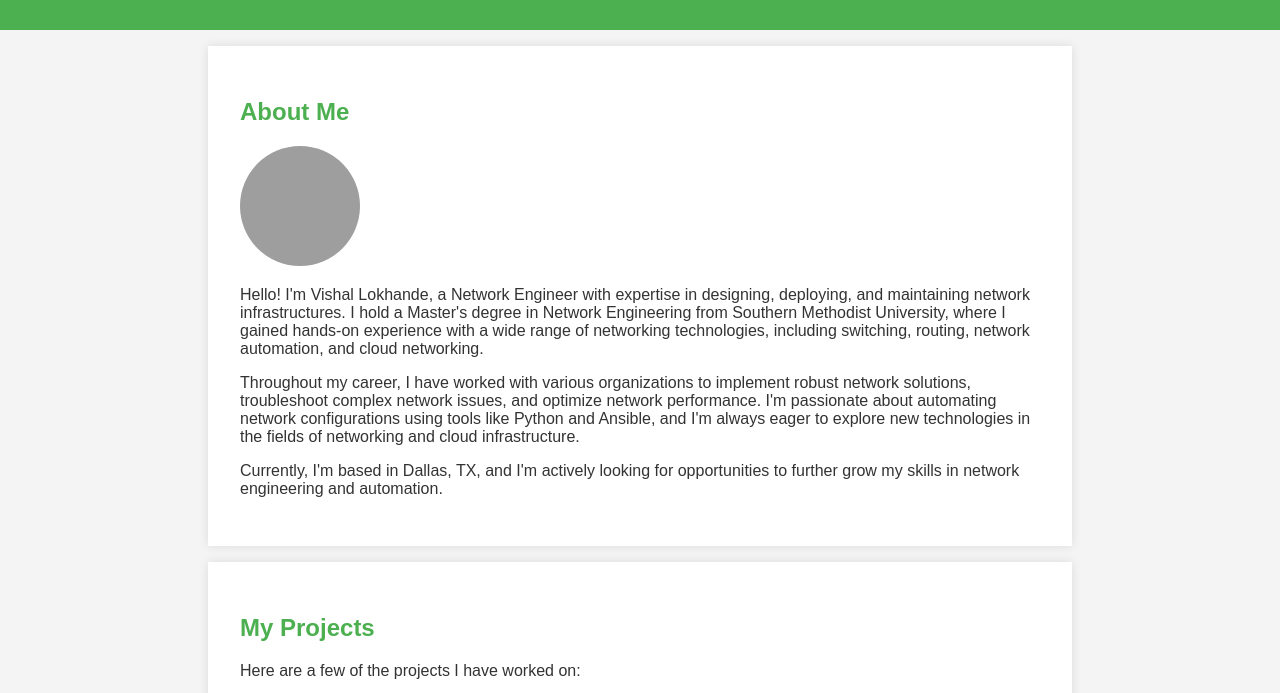
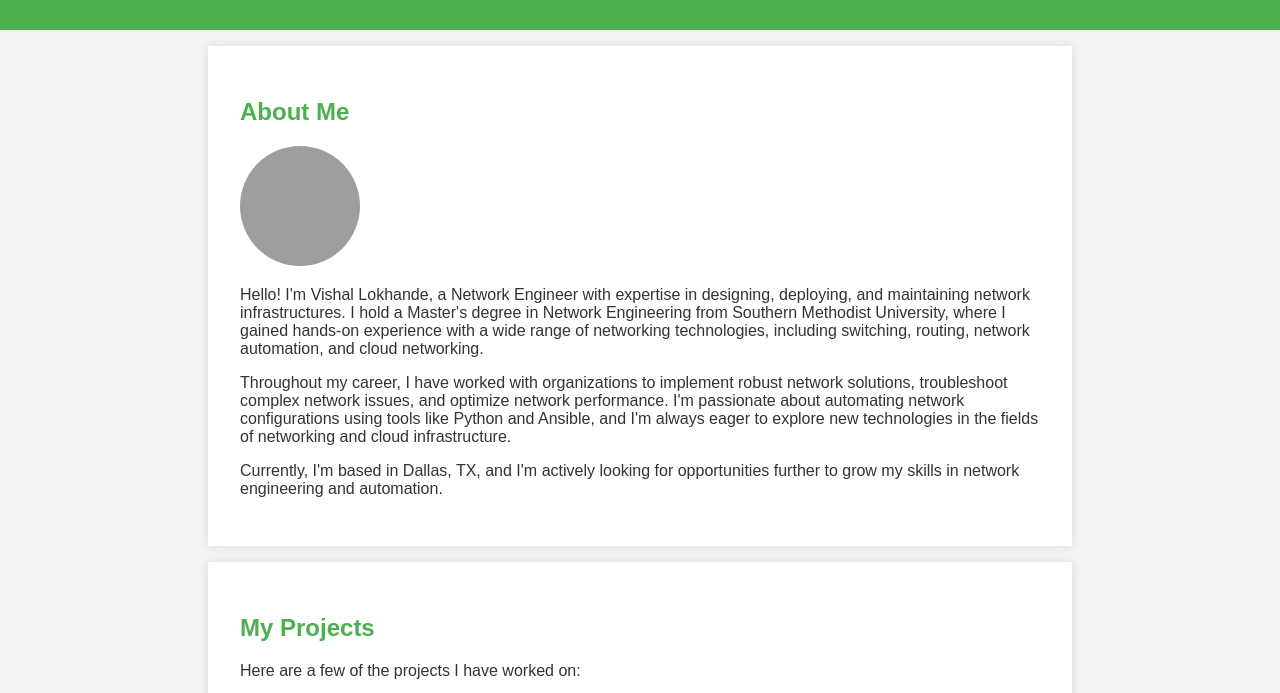
Before and after one commit to VishalLokh/my-website, a plain HTML site: page index.html in a window 1280 px wide. Shown: the part 89-782 px from the top of the page. Drawn offline with Linux system fonts and the light colour scheme; grey boxes are pictures that could not be loaded.

Commit message:
Update index.html

```diff
--- a/index.html
+++ b/index.html
@@ -28,8 +28,8 @@
         <!-- Updated with the correct image URL from your S3 bucket -->
         <img src="https://vishal-lokhande.com/profile-pic.jpg" alt="Vishal Lokhande Profile Picture" width="120" height="120" style="border-radius: 50%;">
         <p>Hello! I'm Vishal Lokhande, a Network Engineer with expertise in designing, deploying, and maintaining network infrastructures. I hold a Master's degree in Network Engineering from Southern Methodist University, where I gained hands-on experience with a wide range of networking technologies, including switching, routing, network automation, and cloud networking.</p>
-        <p>Throughout my career, I have worked with various organizations to implement robust network solutions, troubleshoot complex network issues, and optimize network performance. I'm passionate about automating network configurations using tools like Python and Ansible, and I'm always eager to explore new technologies in the fields of networking and cloud infrastructure.</p>
-        <p>Currently, I'm based in Dallas, TX, and I'm actively looking for opportunities to further grow my skills in network engineering and automation.</p>
+        <p>Throughout my career, I have worked with organizations to implement robust network solutions, troubleshoot complex network issues, and optimize network performance. I'm passionate about automating network configurations using tools like Python and Ansible, and I'm always eager to explore new technologies in the fields of networking and cloud infrastructure.</p>
+        <p>Currently, I'm based in Dallas, TX, and I'm actively looking for opportunities further to grow my skills in network engineering and automation.</p>
     </section>
 
     <!-- Projects Section -->
@@ -80,7 +80,7 @@
         <ul>
             <li><strong>AWS S3:</strong> The website is hosted on Amazon S3, ensuring high availability and performance.</li>
             <li><strong>AWS CodePipeline:</strong> The deployment of the website is automated using AWS CodePipeline, allowing continuous integration and delivery. Any updates committed to the GitHub repository are automatically deployed to the S3 bucket.</li>
-            <li><strong>AWS Lambda:</strong> A Lambda function is used to automatically set the correct metadata (`Content-Type: text/html`) for the files uploaded to the S3 bucket, ensuring proper display of the website content.</li>
+            <li><strong>AWS Lambda:</strong> A Lambda function is used to set the correct metadata automatically (`Content-Type: text/html`) for the files uploaded to the S3 bucket, ensuring proper display of the website content.</li>
             <li><strong>Automation Scripts:</strong> I created automation scripts using Python and Bash for managing updates and deployments, reducing manual intervention.</li>
         </ul>
         <p>Overall, this project demonstrates my ability to integrate cloud services and automate deployment pipelines for real-world web applications.</p>
```
